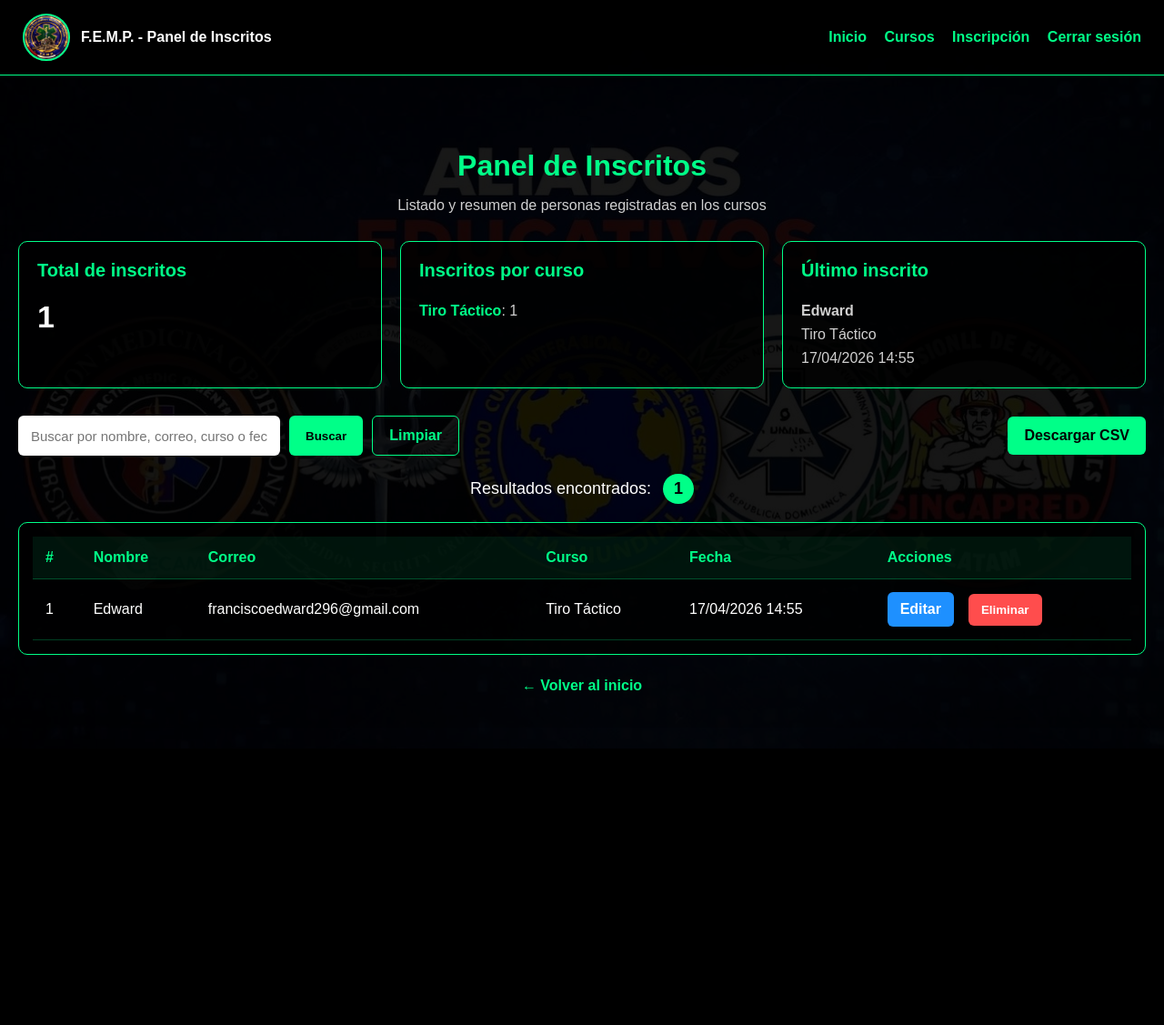
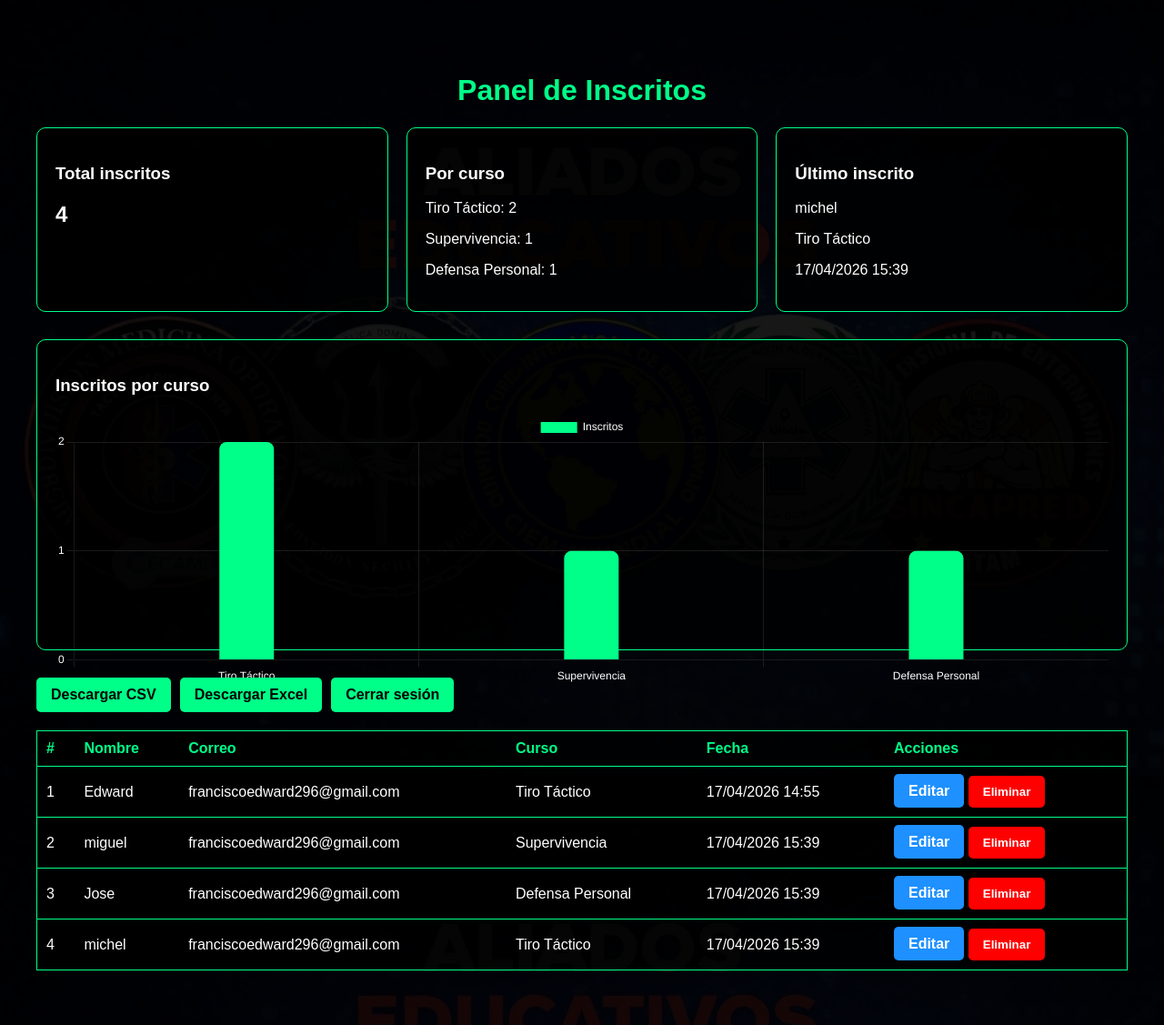
Before and after one commit to edward209/cursos-tacticos, a Flask app: page /inscritos in a window 1280 px wide. Shown: the whole page at 91% size. Before the commit the page ends 759 px from the top, so only its background shows below. Run offline with Flask 3, Linux system fonts and the light colour scheme; the visitor is signed in with stand-in values (Sample User, id 1).

Commit message:
agregar exportacion excel profesional

```diff
--- a/app.py
+++ b/app.py
@@ -2,6 +2,7 @@ from flask import Flask, render_template, request, redirect, url_for, session, s
 import csv
 import os
 from datetime import datetime
+from openpyxl import Workbook
 
 app = Flask(__name__)
 app.secret_key = 'clave_secreta_femp_2026'
@@ -101,12 +102,11 @@ def inscritos():
     cursos_resumen = {}
     for r in registros:
         curso = r['curso']
-        if curso in cursos_resumen:
-            cursos_resumen[curso] += 1
-        else:
-            cursos_resumen[curso] = 1
+        cursos_resumen[curso] = cursos_resumen.get(curso, 0) + 1
 
     ultimo_inscrito = registros[-1] if registros else None
+    grafico_labels = list(cursos_resumen.keys())
+    grafico_valores = list(cursos_resumen.values())
 
     return render_template(
         'inscritos.html',
@@ -114,7 +114,9 @@ def inscritos():
         busqueda=busqueda,
         total_inscritos=total_inscritos,
         cursos_resumen=cursos_resumen,
-        ultimo_inscrito=ultimo_inscrito
+        ultimo_inscrito=ultimo_inscrito,
+        grafico_labels=grafico_labels,
+        grafico_valores=grafico_valores
     )
 
 
@@ -133,6 +135,50 @@ def descargar_inscritos():
         )
 
     return redirect(url_for('inscritos'))
+
+
+@app.route('/descargar-excel')
+def descargar_excel():
+    if not session.get('logueado'):
+        return redirect(url_for('login'))
+
+    archivo_csv = 'inscripciones.csv'
+    archivo_excel = 'inscritos.xlsx'
+
+    wb = Workbook()
+    ws = wb.active
+    ws.title = "Inscritos"
+
+    encabezados = ['Nombre', 'Correo', 'Curso', 'Fecha']
+    ws.append(encabezados)
+
+    if os.path.isfile(archivo_csv):
+        with open(archivo_csv, 'r', encoding='utf-8') as f:
+            reader = csv.reader(f)
+            next(reader, None)
+
+            for fila in reader:
+                if len(fila) == 4:
+                    ws.append(fila)
+
+    for col in ws.columns:
+        max_length = 0
+        column = col[0].column_letter
+        for cell in col:
+            try:
+                if cell.value:
+                    max_length = max(max_length, len(str(cell.value)))
+            except:
+                pass
+        ws.column_dimensions[column].width = max_length + 4
+
+    wb.save(archivo_excel)
+
+    return send_file(
+        archivo_excel,
+        as_attachment=True,
+        download_name='inscritos.xlsx'
+    )
 
 
 @app.route('/eliminar-inscrito/<int:registro_id>', methods=['POST'])
@@ -157,12 +203,7 @@ def eliminar_inscrito(registro_id):
 
         with open(archivo, 'w', newline='', encoding='utf-8') as f:
             writer = csv.writer(f)
-
-            if encabezado:
-                writer.writerow(encabezado)
-            else:
-                writer.writerow(['Nombre', 'Correo', 'Curso', 'Fecha'])
-
+            writer.writerow(encabezado if encabezado else ['Nombre', 'Correo', 'Curso', 'Fecha'])
             writer.writerows(filas)
 
     return redirect(url_for('inscritos'))
--- a/inscripciones.csv
+++ b/inscripciones.csv
@@ -2,3 +2,6 @@ Nombre,Correo,Curso
 Jose,franciscoedward296@gmail.com,Tiro Táctico
 Edward,franciscoedward296@gmail.com,Tiro Táctico
 Edward,franciscoedward296@gmail.com,Tiro Táctico,17/04/2026 14:55
+miguel,franciscoedward296@gmail.com,Supervivencia,17/04/2026 15:39
+Jose,franciscoedward296@gmail.com,Defensa Personal,17/04/2026 15:39
+michel,franciscoedward296@gmail.com,Tiro Táctico,17/04/2026 15:39
--- a/requirements.txt
+++ b/requirements.txt
@@ -1,2 +1,3 @@
 Flask==3.0.3
 gunicorn==23.0.0
+openpyxl==3.1.5
--- a/templates/inscritos.html
+++ b/templates/inscritos.html
@@ -3,6 +3,8 @@
 <head>
     <title>Panel de Inscritos</title>
     <meta name="viewport" content="width=device-width, initial-scale=1.0">
+    <script src="https://cdn.jsdelivr.net/npm/chart.js"></script>
+
     <style>
         body {
             margin: 0;
@@ -16,40 +18,8 @@
             color: white;
         }
 
-        .topbar {
-            background: rgba(0,0,0,0.9);
-            border-bottom: 1px solid #00ff88;
-            padding: 15px 25px;
-            display: flex;
-            justify-content: space-between;
-            align-items: center;
-            flex-wrap: wrap;
-        }
-
-        .topbar .logo-area {
-            display: flex;
-            align-items: center;
-            gap: 12px;
-        }
-
-        .topbar img {
-            width: 48px;
-            height: 48px;
-            border-radius: 50%;
-            object-fit: cover;
-            border: 2px solid #00ff88;
-            background: white;
-        }
-
-        .topbar a {
-            color: #00ff88;
-            text-decoration: none;
-            font-weight: bold;
-            margin-left: 15px;
-        }
-
         .contenedor {
-            max-width: 1250px;
+            max-width: 1200px;
             margin: 40px auto;
             padding: 20px;
         }
@@ -57,290 +27,127 @@
         h1 {
             text-align: center;
             color: #00ff88;
-            margin-bottom: 10px;
         }
 
-        .sub {
-            text-align: center;
-            color: #d0d0d0;
+        .stats {
+            display: flex;
+            gap: 20px;
+            flex-wrap: wrap;
             margin-bottom: 30px;
         }
 
-        .stats-grid {
-            display: grid;
-            grid-template-columns: repeat(auto-fit, minmax(260px, 1fr));
-            gap: 20px;
-            margin-bottom: 30px;
+        .card {
+            flex: 1;
+            min-width: 250px;
+            background: rgba(0,0,0,0.8);
+            border: 1px solid #00ff88;
+            padding: 20px;
+            border-radius: 10px;
         }
 
-        .stat-card {
-            background: rgba(0,0,0,0.82);
+        .grafico {
+            background: rgba(0,0,0,0.8);
             border: 1px solid #00ff88;
+            padding: 20px;
             border-radius: 10px;
-            padding: 20px;
-        }
-
-        .stat-card h3 {
-            margin-top: 0;
-            color: #00ff88;
-            font-size: 20px;
-        }
-
-        .stat-num {
-            font-size: 34px;
-            font-weight: bold;
-            color: white;
-            margin-top: 10px;
-        }
-
-        .stat-text {
-            color: #d0d0d0;
-            line-height: 1.6;
-        }
-
-        .curso-linea {
-            margin-bottom: 10px;
-            color: #d0d0d0;
-        }
-
-        .curso-linea strong {
-            color: #00ff88;
+            margin-bottom: 30px;
+            height: 300px;
         }
 
         .acciones {
-            display: flex;
-            justify-content: space-between;
-            align-items: center;
-            gap: 15px;
-            flex-wrap: wrap;
             margin-bottom: 20px;
-        }
-
-        .buscador-form {
             display: flex;
             gap: 10px;
             flex-wrap: wrap;
         }
 
-        .buscador-form input {
-            padding: 12px 14px;
-            min-width: 260px;
-            border: none;
-            border-radius: 6px;
-            font-size: 15px;
-        }
-
         .btn {
-            display: inline-block;
-            padding: 12px 18px;
+            padding: 10px 16px;
             background: #00ff88;
             color: black;
             text-decoration: none;
             border: none;
-            border-radius: 6px;
+            border-radius: 5px;
+            cursor: pointer;
             font-weight: bold;
-            cursor: pointer;
-        }
-
-        .btn:hover {
-            background: #00cc6a;
-        }
-
-        .btn-sec {
-            background: transparent;
-            color: #00ff88;
-            border: 1px solid #00ff88;
-        }
-
-        .btn-sec:hover {
-            background: #00ff88;
-            color: black;
         }
 
         .btn-danger {
-            background: #ff4d4d;
+            background: red;
             color: white;
-            padding: 10px 14px;
-        }
-
-        .btn-danger:hover {
-            background: #d93636;
         }
 
         .btn-edit {
             background: #1e90ff;
             color: white;
-            padding: 10px 14px;
-            margin-right: 8px;
-        }
-
-        .btn-edit:hover {
-            background: #1877d9;
-        }
-
-        .contador {
-            margin: 20px 0;
-            text-align: center;
-            font-size: 18px;
-            color: #ffffff;
-        }
-
-        .badge {
-            display: inline-block;
-            background: #00ff88;
-            color: black;
-            font-weight: bold;
-            padding: 6px 12px;
-            border-radius: 20px;
-            margin-left: 8px;
-        }
-
-        .tabla-box {
-            background: rgba(0,0,0,0.8);
-            border: 1px solid #00ff88;
-            border-radius: 10px;
-            overflow-x: auto;
-            padding: 15px;
         }
 
         table {
             width: 100%;
             border-collapse: collapse;
-            min-width: 1050px;
+            background: rgba(0,0,0,0.8);
+            border: 1px solid #00ff88;
         }
 
         th, td {
-            padding: 14px;
+            padding: 10px;
+            border-bottom: 1px solid #00ff88;
             text-align: left;
-            border-bottom: 1px solid rgba(0,255,136,0.25);
         }
 
         th {
             color: #00ff88;
-            background: rgba(0,255,136,0.08);
         }
 
-        tr:hover {
-            background: rgba(0,255,136,0.05);
-        }
-
-        .vacio {
-            text-align: center;
-            color: #d0d0d0;
-            padding: 30px 0;
-        }
-
-        .footer-link {
-            text-align: center;
-            margin-top: 25px;
-        }
-
-        .footer-link a {
-            color: #00ff88;
-            text-decoration: none;
-            font-weight: bold;
-        }
-
-        .acciones-fila {
-            display: flex;
-            gap: 8px;
-            align-items: center;
-        }
-
-        .form-eliminar {
-            margin: 0;
-        }
-
-        @media (max-width: 768px) {
-            .acciones {
-                flex-direction: column;
-                align-items: stretch;
-            }
-
-            .buscador-form {
-                width: 100%;
-            }
-
-            .buscador-form input {
-                min-width: 100%;
-            }
+        form {
+            display: inline;
         }
     </style>
 </head>
+
 <body>
 
-    <div class="topbar">
-        <div class="logo-area">
-            <img src="{{ url_for('static', filename='logo.jpg') }}" alt="Logo">
-            <strong>F.E.M.P. - Panel de Inscritos</strong>
+<div class="contenedor">
+
+    <h1>Panel de Inscritos</h1>
+
+    <div class="stats">
+        <div class="card">
+            <h3>Total inscritos</h3>
+            <h2>{{ total_inscritos }}</h2>
         </div>
 
-        <div>
-            <a href="/">Inicio</a>
-            <a href="/cursos">Cursos</a>
-            <a href="/inscripcion">Inscripción</a>
-            <a href="/logout">Cerrar sesión</a>
-        </div>
+        <div class="card">
+            <h3>Por curso</h3>
+            {% for curso, cantidad in cursos_resumen.items() %}
+                <p>{{ curso }}: {{ cantidad }}</p>
+            {% endfor %}
         </div>
 
-    <div class="contenedor">
-        <h1>Panel de Inscritos</h1>
-        <p class="sub">Listado y resumen de personas registradas en los cursos</p>
-
-        <div class="stats-grid">
-            <div class="stat-card">
-                <h3>Total de inscritos</h3>
-                <div class="stat-num">{{ total_inscritos }}</div>
-            </div>
-
-            <div class="stat-card">
-                <h3>Inscritos por curso</h3>
-                <div class="stat-text">
-                    {% if cursos_resumen %}
-                        {% for curso, cantidad in cursos_resumen.items() %}
-                            <div class="curso-linea">
-                                <strong>{{ curso }}</strong>: {{ cantidad }}
-                            </div>
-                        {% endfor %}
+        <div class="card">
+            <h3>Último inscrito</h3>
+            {% if ultimo_inscrito %}
+                <p>{{ ultimo_inscrito.nombre }}</p>
+                <p>{{ ultimo_inscrito.curso }}</p>
+                <p>{{ ultimo_inscrito.fecha }}</p>
             {% else %}
-                        No hay datos todavía.
+                <p>Sin datos</p>
             {% endif %}
         </div>
     </div>
 
-            <div class="stat-card">
-                <h3>Último inscrito</h3>
-                <div class="stat-text">
-                    {% if ultimo_inscrito %}
-                        <strong>{{ ultimo_inscrito.nombre }}</strong><br>
-                        {{ ultimo_inscrito.curso }}<br>
-                        {{ ultimo_inscrito.fecha }}
-                    {% else %}
-                        Sin registros todavía.
-                    {% endif %}
-                </div>
-            </div>
+    <div class="grafico">
+        <h3>Inscritos por curso</h3>
+        <canvas id="graficoCursos"></canvas>
     </div>
 
     <div class="acciones">
-            <form method="GET" action="/inscritos" class="buscador-form">
-                <input type="text" name="q" placeholder="Buscar por nombre, correo, curso o fecha" value="{{ busqueda }}">
-                <button type="submit" class="btn">Buscar</button>
-                <a href="/inscritos" class="btn btn-sec">Limpiar</a>
-            </form>
-
         <a href="/descargar-inscritos" class="btn">Descargar CSV</a>
+        <a href="/descargar-excel" class="btn">Descargar Excel</a>
+        <a href="/logout" class="btn">Cerrar sesión</a>
     </div>
 
-        <div class="contador">
-            Resultados encontrados:
-            <span class="badge">{{ registros|length }}</span>
-        </div>
-
-        <div class="tabla-box">
-            {% if registros %}
     <table>
-                <thead>
         <tr>
             <th>#</th>
             <th>Nombre</th>
@@ -349,8 +156,7 @@
             <th>Fecha</th>
             <th>Acciones</th>
         </tr>
-                </thead>
-                <tbody>
+
         {% for r in registros %}
         <tr>
             <td>{{ loop.index }}</td>
@@ -359,27 +165,79 @@
             <td>{{ r.curso }}</td>
             <td>{{ r.fecha }}</td>
             <td>
-                            <div class="acciones-fila">
                 <a href="/editar-inscrito/{{ r.id }}" class="btn btn-edit">Editar</a>
 
-                                <form method="POST" action="/eliminar-inscrito/{{ r.id }}" class="form-eliminar" onsubmit="return confirm('¿Seguro que deseas eliminar este inscrito?');">
+                <form method="POST" action="/eliminar-inscrito/{{ r.id }}" onsubmit="return confirm('¿Seguro que deseas eliminar este inscrito?');">
                     <button type="submit" class="btn btn-danger">Eliminar</button>
                 </form>
-                            </div>
             </td>
         </tr>
         {% endfor %}
-                </tbody>
     </table>
-            {% else %}
-            <div class="vacio">No se encontraron registros.</div>
-            {% endif %}
+
 </div>
 
-        <div class="footer-link">
-            <a href="/">← Volver al inicio</a>
-        </div>
-    </div>
+<script id="data-json" type="application/json">
+    {{ {"labels": grafico_labels, "valores": grafico_valores} | tojson }}
+</script>
+
+<script>
+    let data = JSON.parse(document.getElementById('data-json').textContent);
+
+    if (data.labels.length === 1) {
+        data.labels.push(" ");
+        data.valores.push(0);
+    }
+
+    const ctx = document.getElementById('graficoCursos').getContext('2d');
+
+    new Chart(ctx, {
+        type: 'bar',
+        data: {
+            labels: data.labels,
+            datasets: [{
+                label: 'Inscritos',
+                data: data.valores,
+                backgroundColor: '#00ff88',
+                borderRadius: 8,
+                barPercentage: 0.4,
+                categoryPercentage: 0.5,
+                maxBarThickness: 60
+            }]
+        },
+        options: {
+            responsive: true,
+            maintainAspectRatio: false,
+            plugins: {
+                legend: {
+                    labels: {
+                        color: 'white'
+                    }
+                }
+            },
+            scales: {
+                x: {
+                    ticks: {
+                        color: 'white'
+                    },
+                    grid: {
+                        color: 'rgba(255,255,255,0.1)'
+                    }
+                },
+                y: {
+                    beginAtZero: true,
+                    ticks: {
+                        color: 'white',
+                        stepSize: 1
+                    },
+                    grid: {
+                        color: 'rgba(255,255,255,0.1)'
+                    }
+                }
+            }
+        }
+    });
+</script>
 
 </body>
 </html>
```
Also changed, not shown: 1 other file. Lines whose indentation alone changed are shown as unchanged.
